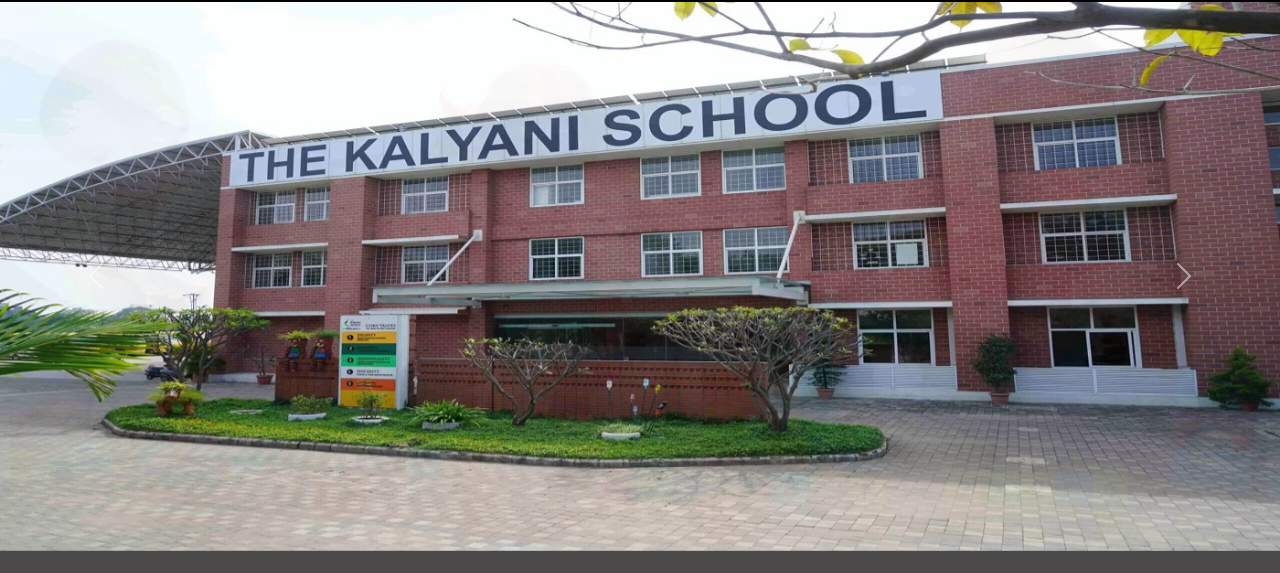
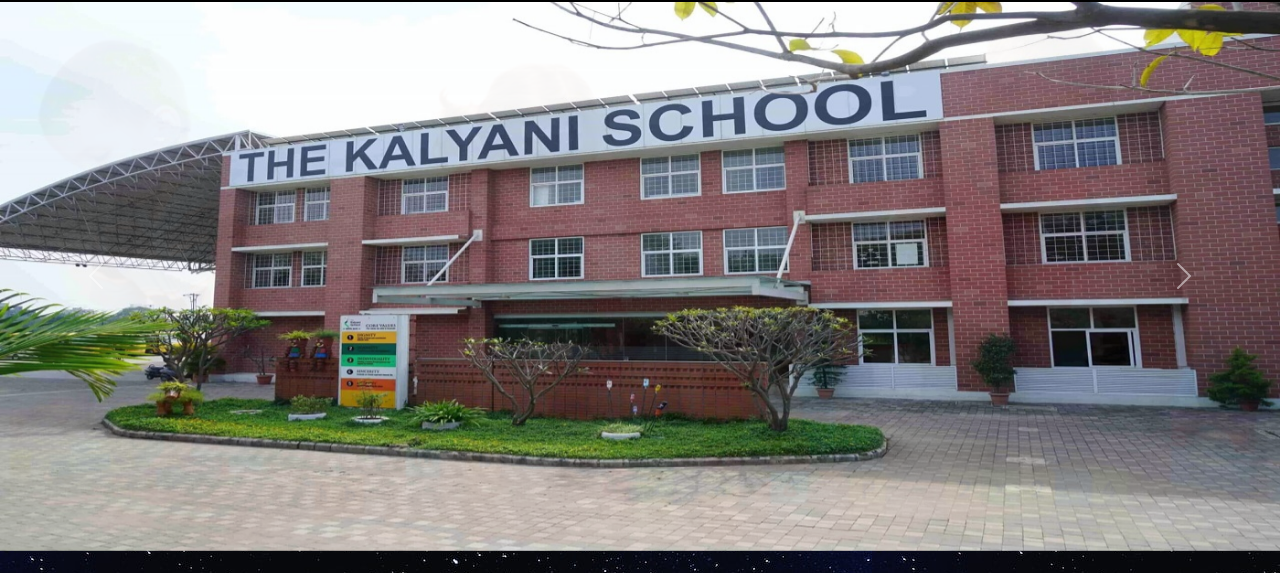
Before and after one commit to ashishcs098/school-project, a plain HTML site: page index.html in a window 1280 px wide. Shown: the part 75-648 px from the top of the page. Drawn offline with nearby package versions, Linux system fonts and the light colour scheme.

Commit message:
background image  added

```diff
--- a/index.html
+++ b/index.html
@@ -15,6 +15,7 @@
     }
     body{
       background-color: rgb(75, 73, 73);
+       background-image: url('bg.jpg');
     }
   .navbar-nav{
     font-size:30px;
```
Also changed, not shown: bg-2.jpg (added), bg.jpg (added), 1 other file.
